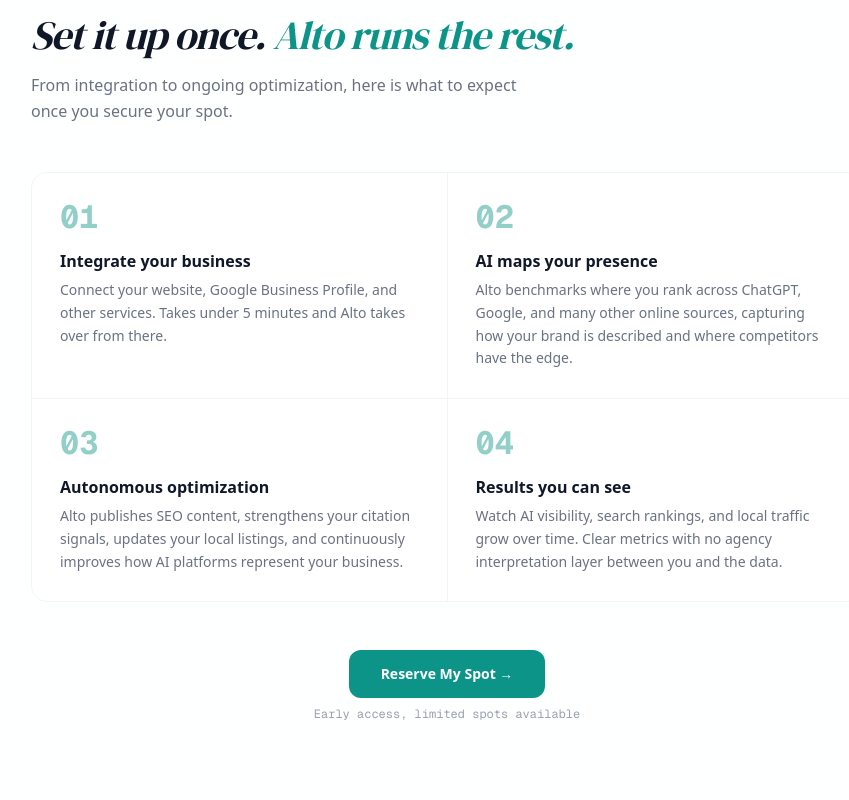
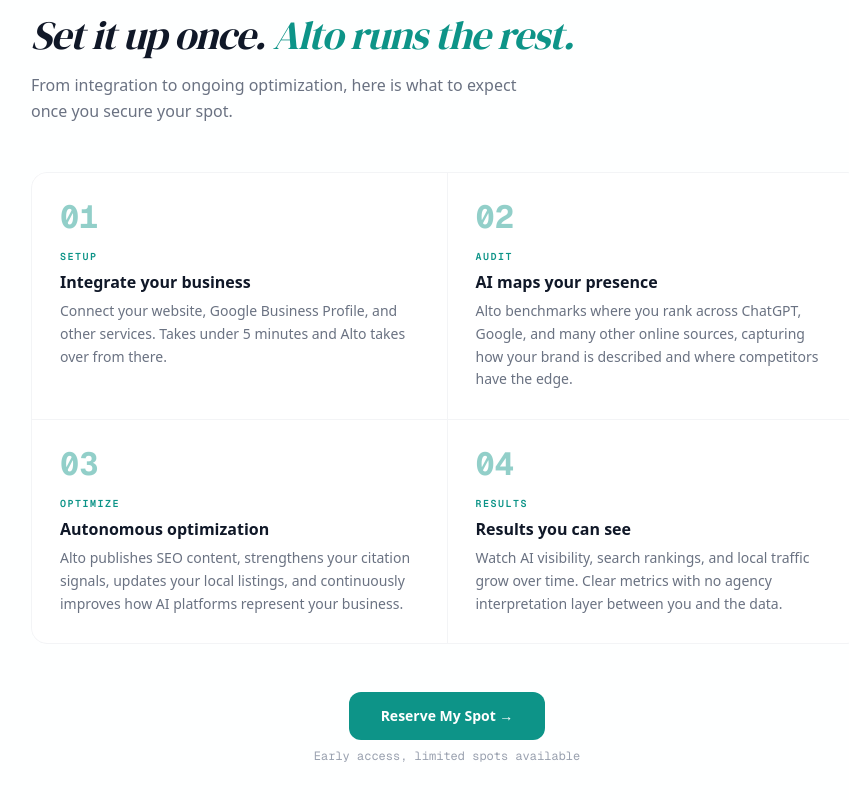
Before and after one commit to jbrijs/alto-waitlist, a Next.js app: page / in a window 1280 px wide. Shown: the part 810-1610 px from the top of the page, without its empty margins (193-1042 px from the left). Built offline with nearby package versions, Linux system fonts and the light colour scheme.

Commit message:
style: labels above title, paired with content not number

```diff
--- a/src/app/page.tsx
+++ b/src/app/page.tsx
@@ -137,6 +137,12 @@
                 01
               </span>
               <div className="flex flex-col gap-1.5">
+                <span
+                  className="text-[10px] font-semibold tracking-[0.15em] uppercase"
+                  style={{ color: "#0d9488", fontFamily: "var(--font-geist-mono), monospace" }}
+                >
+                  Setup
+                </span>
                 <h3 className="text-base font-semibold text-gray-900">Integrate your business</h3>
                 <p className="text-sm text-gray-500 leading-relaxed">
                   Connect your website, Google Business Profile, and other services. Takes under 5 minutes and Alto takes over from there.
@@ -153,6 +159,12 @@
                 02
               </span>
               <div className="flex flex-col gap-1.5">
+                <span
+                  className="text-[10px] font-semibold tracking-[0.15em] uppercase"
+                  style={{ color: "#0d9488", fontFamily: "var(--font-geist-mono), monospace" }}
+                >
+                  Audit
+                </span>
                 <h3 className="text-base font-semibold text-gray-900">AI maps your presence</h3>
                 <p className="text-sm text-gray-500 leading-relaxed">
                   Alto benchmarks where you rank across ChatGPT, Google, and many other online sources, capturing how your brand is described and where competitors have the edge.
@@ -169,6 +181,12 @@
                 03
               </span>
               <div className="flex flex-col gap-1.5">
+                <span
+                  className="text-[10px] font-semibold tracking-[0.15em] uppercase"
+                  style={{ color: "#0d9488", fontFamily: "var(--font-geist-mono), monospace" }}
+                >
+                  Optimize
+                </span>
                 <h3 className="text-base font-semibold text-gray-900">Autonomous optimization</h3>
                 <p className="text-sm text-gray-500 leading-relaxed">
                   Alto publishes SEO content, strengthens your citation signals, updates your local listings, and continuously improves how AI platforms represent your business.
@@ -185,6 +203,12 @@
                 04
               </span>
               <div className="flex flex-col gap-1.5">
+                <span
+                  className="text-[10px] font-semibold tracking-[0.15em] uppercase"
+                  style={{ color: "#0d9488", fontFamily: "var(--font-geist-mono), monospace" }}
+                >
+                  Results
+                </span>
                 <h3 className="text-base font-semibold text-gray-900">Results you can see</h3>
                 <p className="text-sm text-gray-500 leading-relaxed">
                   Watch AI visibility, search rankings, and local traffic grow over time. Clear metrics with no agency interpretation layer between you and the data.
```
